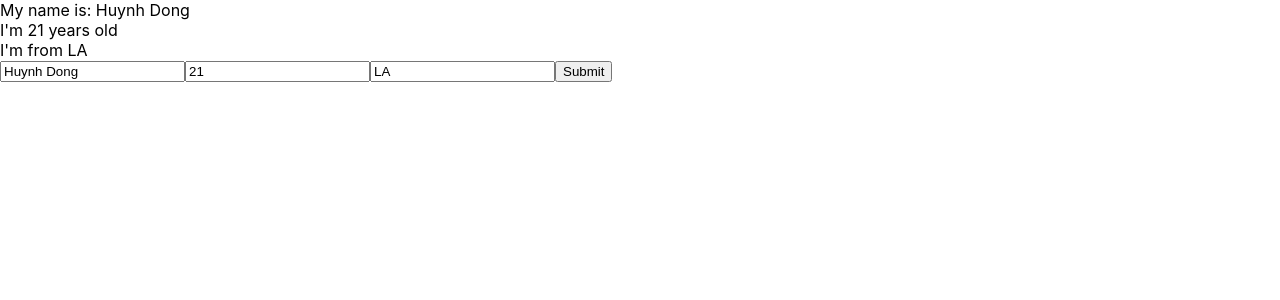
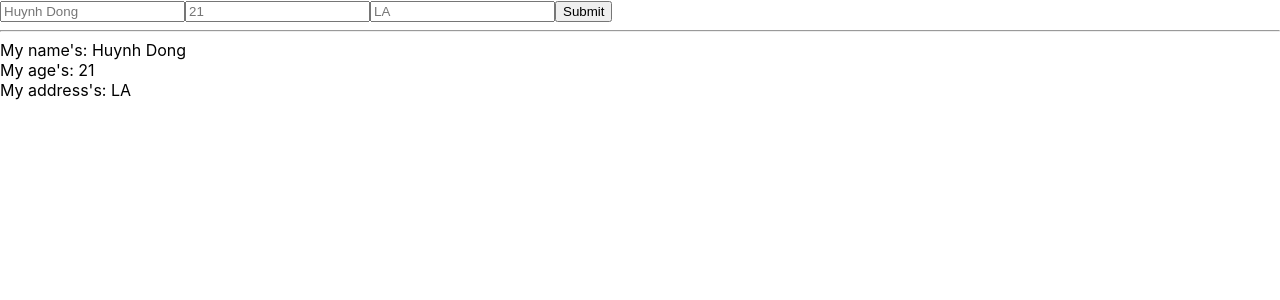
Before and after one commit to huynhdong0/learn-reactjs-hoidanit, a React (Create React App) app: page / in a window 1280 px wide. Shown: the top 300 px of the page. Built offline with nearby package versions, Linux system fonts and the light colour scheme.

Commit message:
display infor

```diff
--- /dev/null
+++ b/src/components/DisplayInfor.js
@@ -0,0 +1,16 @@
+import React from "react";
+
+class DisplayInfor extends React.Component {
+
+    render() {
+        const {name, age, address} = this.props;
+        return(
+            <div>
+                <div>My name's: {name}</div>
+                <div>My age's: {age}</div>
+                <div>My address's: {address}</div>
+            </div>
+        );
+    };
+}
+export default DisplayInfor;
--- a/src/components/MyCompoent.js
+++ b/src/components/MyCompoent.js
@@ -1,9 +1,6 @@
 import React from "react";
 import UserInfor from "./UserInfor";
 class MyComponent extends React.Component {
-
-
-
     render() {
         return (
             <div>
--- a/src/components/UserInfor.js
+++ b/src/components/UserInfor.js
@@ -1,5 +1,5 @@
 import React from "react";
-
+import DisplayInfor from "./DisplayInfor";
 class UserInfor extends React.Component {
     state = {
         name : "Huynh Dong",
@@ -34,23 +34,18 @@ class UserInfor extends React.Component {
     render() {
         return (
             <div>
-                <div>
-                My name is:  {this.state.name}
-                </div>
-                <div>
-                I'm {this.state.age} years old
-                </div>
-                <div>
-                I'm from {this.state.address}
-                </div>
                 <form onSubmit={(event) => {this.handleSubmit(event)}}>
-                    <input type="text" value={this.state.name}
+                    <input type="text" placeholder="Huynh Dong"
                      onChange={(event) => {this.handleOnChangeName(event)}}/>
-                    <input type="text" value={this.state.age}
+                    <input type="text" placeholder="21"
                     onChange={(event) => {this.handleOnChangeAge(event)}}/>
-                    <input type="text" value={this.state.address}
+                    <input type="text" placeholder="LA"
                     onChange={(event) => {this.handleOnChangeAddress(event)}}/>
-                    <button>Submit</button>
+                    <button>
+                        Submit
+                    </button>
+                    <hr/>
+                    <DisplayInfor name = {this.state.name} age = {this.state.age} address = {this.state.address}/>
                 </form>
             </div>
         )
```
